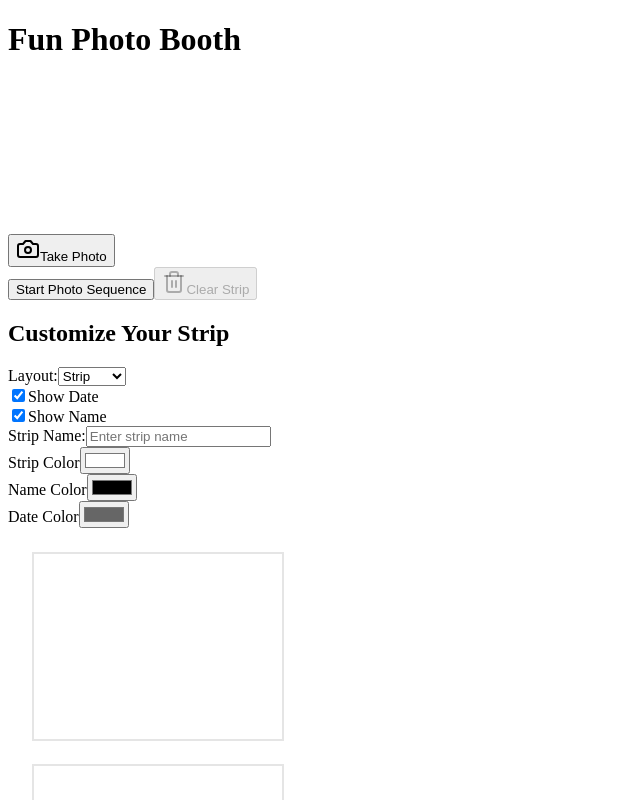
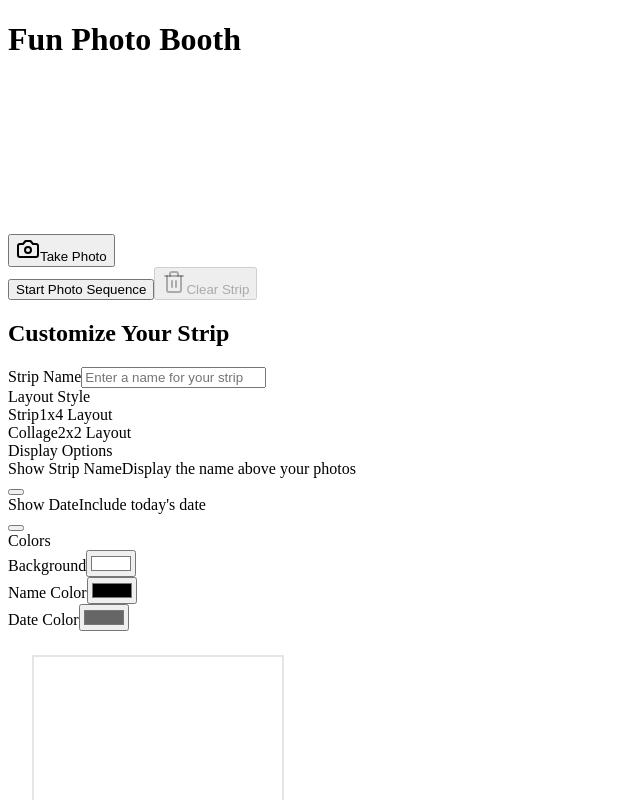
Before and after one commit to abganzon/PhotoBoothFun, a React (Vite) app in the folder client/: page / in a window 1280 px wide. Shown: the top 800 px of the page, without its empty margins (0-640 px from the left). Built offline with nearby package versions, Linux system fonts and the light colour scheme; no server answers.

Commit message:
Restore previous layout design and improve toggle switch presentation

```diff
--- a/client/src/pages/home.tsx
+++ b/client/src/pages/home.tsx
@@ -96,73 +96,115 @@ export default function Home() {
           <div className="space-y-4 bg-gray-50 rounded-lg p-6">
             <h2 className="text-lg font-semibold">Customize Your Strip</h2>
 
-            <div className="flex flex-col gap-4 p-4">
-              <div className="flex items-center gap-2">
-                <label htmlFor="layout" className="text-gray-700">Layout:</label>
-                <select
-                  id="layout"
-                  value={layout}
-                  onChange={(e) => setLayout(e.target.value as "strip" | "collage")}
-                  className="border border-gray-300 rounded px-2 py-1"
+            <div className="space-y-2">
+              <Label htmlFor="strip-name">Strip Name</Label>
+              <Input
+                id="strip-name"
+                value={stripName}
+                onChange={(e) => setStripName(e.target.value)}
+                placeholder="Enter a name for your strip"
+                className="bg-white"
+              />
+            </div>
+
+            <div className="space-y-2">
+              <Label>Layout Style</Label>
+              <div className="flex gap-4">
+                <div
+                  className={`flex-1 p-4 border rounded-lg cursor-pointer transition-colors ${
+                    layout === "strip"
+                      ? "border-primary bg-primary/10"
+                      : "border-gray-200 hover:border-primary/50"
+                  }`}
+                  onClick={() => setLayout("strip")}
                 >
-                  <option value="strip">Strip</option>
-                  <option value="collage">Collage</option>
-                </select>
+                  <div className="flex flex-col items-center gap-1">
+                    <div className="w-16 h-24 bg-gray-200 rounded"></div>
+                    <span className="text-sm font-medium">Strip</span>
+                    <span className="text-xs text-gray-500">1x4 Layout</span>
+                  </div>
+                </div>
+                <div
+                  className={`flex-1 p-4 border rounded-lg cursor-pointer transition-colors ${
+                    layout === "collage"
+                      ? "border-primary bg-primary/10"
+                      : "border-gray-200 hover:border-primary/50"
+                  }`}
+                  onClick={() => setLayout("collage")}
+                >
+                  <div className="flex flex-col items-center gap-1">
+                    <div className="w-20 h-20 bg-gray-200 rounded"></div>
+                    <span className="text-sm font-medium">Collage</span>
+                    <span className="text-xs text-gray-500">2x2 Layout</span>
+                  </div>
+                </div>
               </div>
+            </div>
 
-              <div className="flex items-center gap-4">
-                <div className="flex items-center gap-2">
-                  <input
-                    type="checkbox"
-                    id="showDate"
-                    checked={showDate}
-                    onChange={(e) => setShowDate(e.target.checked)}
-                    className="rounded border-gray-300"
+            <div className="space-y-3">
+              <Label>Display Options</Label>
+              <div className="flex flex-col gap-3 bg-white rounded-lg p-4">
+                <div className="flex items-center justify-between">
+                  <div className="flex flex-col">
+                    <span className="font-medium text-sm">Show Strip Name</span>
+                    <span className="text-xs text-gray-500">Display the name above your photos</span>
+                  </div>
+                  <Switch
+                    id="show-name"
+                    checked={showName}
+                    onCheckedChange={setShowName}
                   />
-                  <label htmlFor="showDate" className="text-gray-700">Show Date</label>
                 </div>
 
-                <div className="flex items-center gap-2">
-                  <input
-                    type="checkbox"
-                    id="showName"
-                    checked={showName}
-                    onChange={(e) => setShowName(e.target.checked)}
-                    className="rounded border-gray-300"
+                <div className="h-px bg-gray-200"></div>
+
+                <div className="flex items-center justify-between">
+                  <div className="flex flex-col">
+                    <span className="font-medium text-sm">Show Date</span>
+                    <span className="text-xs text-gray-500">Include today's date</span>
+                  </div>
+                  <Switch
+                    id="show-date"
+                    checked={showDate}
+                    onCheckedChange={setShowDate}
                   />
-                  <label htmlFor="showName" className="text-gray-700">Show Name</label>
                 </div>
-              </div>
-
-              <div className="flex items-center gap-2">
-                <label htmlFor="stripName" className="text-gray-700">Strip Name:</label>
-                <input
-                  type="text"
-                  id="stripName"
-                  value={stripName}
-                  onChange={(e) => setStripName(e.target.value)}
-                  placeholder="Enter strip name"
-                  className="border border-gray-300 rounded px-2 py-1 flex-1"
-                />
               </div>
             </div>
 
             <div className="space-y-4">
-              <ColorPicker
-                color={backgroundColor}
-                onChange={setBackgroundColor}
-                label="Strip Color"
-              />
-              <ColorPicker
-                color={nameColor}
-                onChange={setNameColor}
-                label="Name Color"
-              />
-              <ColorPicker
-                color={dateColor}
-                onChange={setDateColor}
-                label="Date Color"
-              />
+              <Label>Colors</Label>
+              <div className="space-y-3 bg-white rounded-lg p-4">
+                <div className="flex items-center justify-between">
+                  <span className="text-sm">Background</span>
+                  <input
+                    type="color"
+                    value={backgroundColor}
+                    onChange={(e) => setBackgroundColor(e.target.value)}
+                    className="w-10 h-10 rounded cursor-pointer"
+                  />
+                </div>
+                <div className="h-px bg-gray-200"></div>
+                <div className="flex items-center justify-between">
+                  <span className="text-sm">Name Color</span>
+                  <input
+                    type="color"
+                    value={nameColor}
+                    onChange={(e) => setNameColor(e.target.value)}
+                    className="w-10 h-10 rounded cursor-pointer"
+                  />
+                </div>
+                <div className="h-px bg-gray-200"></div>
+                <div className="flex items-center justify-between">
+                  <span className="text-sm">Date Color</span>
+                  <input
+                    type="color"
+                    value={dateColor}
+                    onChange={(e) => setDateColor(e.target.value)}
+                    className="w-10 h-10 rounded cursor-pointer"
+                  />
+                </div>
+              </div>
             </div>
           </div>
         </div>
```
